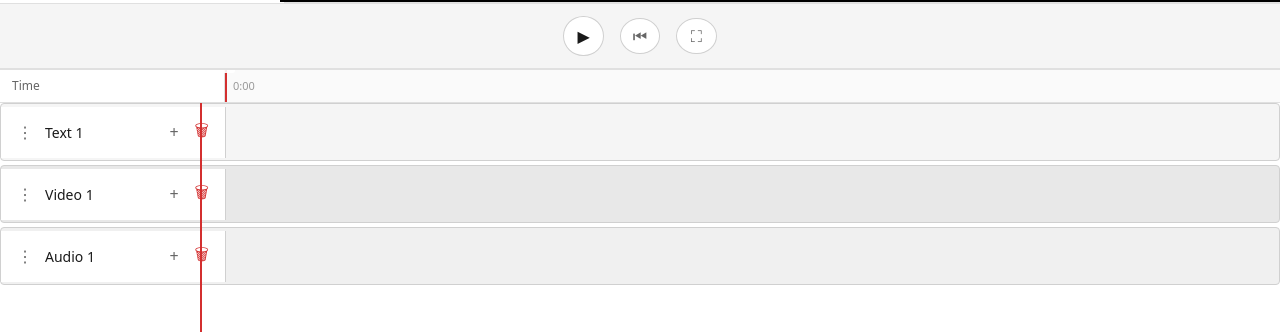
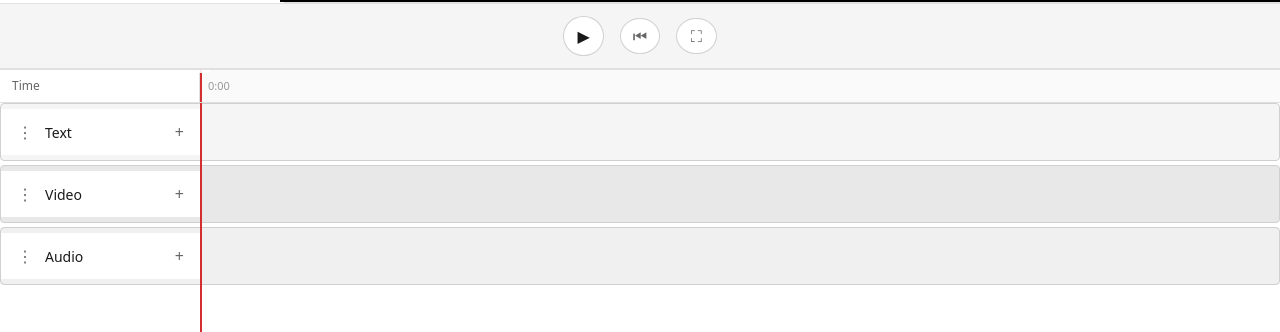
Before and after one commit to Nagendra88688/Remotion-video-app, a React (Vite) app: page / in a window 1280 px wide. Shown: the part 448-780 px from the top of the page. Built offline with nearby package versions, Linux system fonts and the light colour scheme.

Commit message:
fix: playhead position

```diff
--- a/src/editor/EditorPage.tsx
+++ b/src/editor/EditorPage.tsx
@@ -21,19 +21,19 @@ export const EditorPage = () => {
     {
       id: "text-track-1",
       clips: [],
-      name: "Text 1",
+      name: "Text",
       type: "text",
     },
     {
       id: "video-track-1",
       clips: [],
-      name: "Video 1",
+      name: "Video",
       type: "video",
     },
     {
       id: "audio-track-1",
       clips: [],
-      name: "Audio 1",
+      name: "Audio",
       type: "audio",
     },
   ]);
--- a/src/editor/Timeline.tsx
+++ b/src/editor/Timeline.tsx
@@ -392,7 +392,7 @@ export const Timeline = ({
         overflowY: 'hidden'
       }}>
         <div style={{
-          minWidth: '200px',
+          minWidth: '175px',
           padding: '0 12px',
           display: 'flex',
           alignItems: 'center',
--- a/src/editor/TrackLane.tsx
+++ b/src/editor/TrackLane.tsx
@@ -79,7 +79,7 @@ export const TrackLane = ({
         alignItems: 'center',
         gap: '8px',
         padding: '8px 12px',
-        minWidth: '200px',
+        minWidth: '175px',
         borderRight: `1px solid ${trackColor.border}`,
         backgroundColor: '#ffffff'
       }}>
@@ -125,7 +125,7 @@ export const TrackLane = ({
           +
         </button>
 
-        <button
+        {/* <button
           onClick={() => onDeleteTrack?.(track.id)}
           style={{
             background: 'none',
@@ -141,7 +141,7 @@ export const TrackLane = ({
           title="Delete track"
         >
           🗑
-        </button>
+        </button> */}
       </div>
 
       {/* Timeline area */}
```
